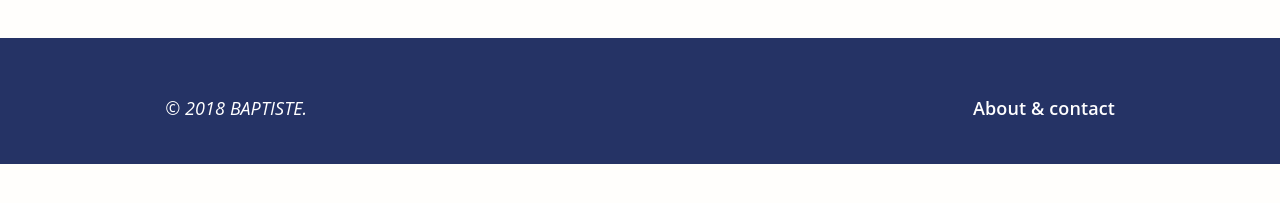
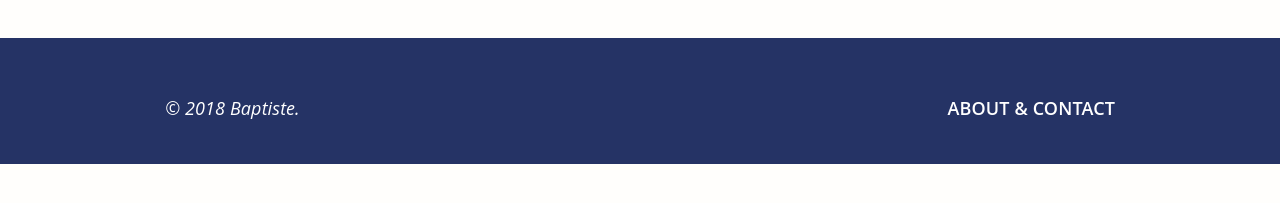
Before and after one commit to sunnyoaks/portfolio, a Jekyll site: the page built from about.md, in a window 1280 px wide. Shown: the part 627-830 px from the top of the page. Built offline with Jekyll 4.4.1, drawn with Linux system fonts in a browser that asks for light colours.

```diff
--- a/_sass/ambridge/_base.scss
+++ b/_sass/ambridge/_base.scss
@@ -53,6 +53,7 @@ h2 {
   font-weight: $thick;
   font-family: $sans-serif;
   letter-spacing: 0.13px;
+  text-transform: uppercase;
 }
 
 
--- a/_sass/ambridge/_layout.scss
+++ b/_sass/ambridge/_layout.scss
@@ -136,6 +136,7 @@ footer {
     font-style: italic;
     position: relative;
     float: left;
+    text-transform: none;
   }
 
   .right-desc {
@@ -143,7 +144,7 @@ footer {
     align-content: center;
     position: relative;
     float: right;
-    text-transform: none;
+
 
   }
 
--- a/index.html
+++ b/index.html
@@ -1,4 +1,4 @@
 ---
-layout: feed2
+layout: feed3
 #title: Home
 ---
```
Also changed, not shown: _layouts/feed3.html (added).
